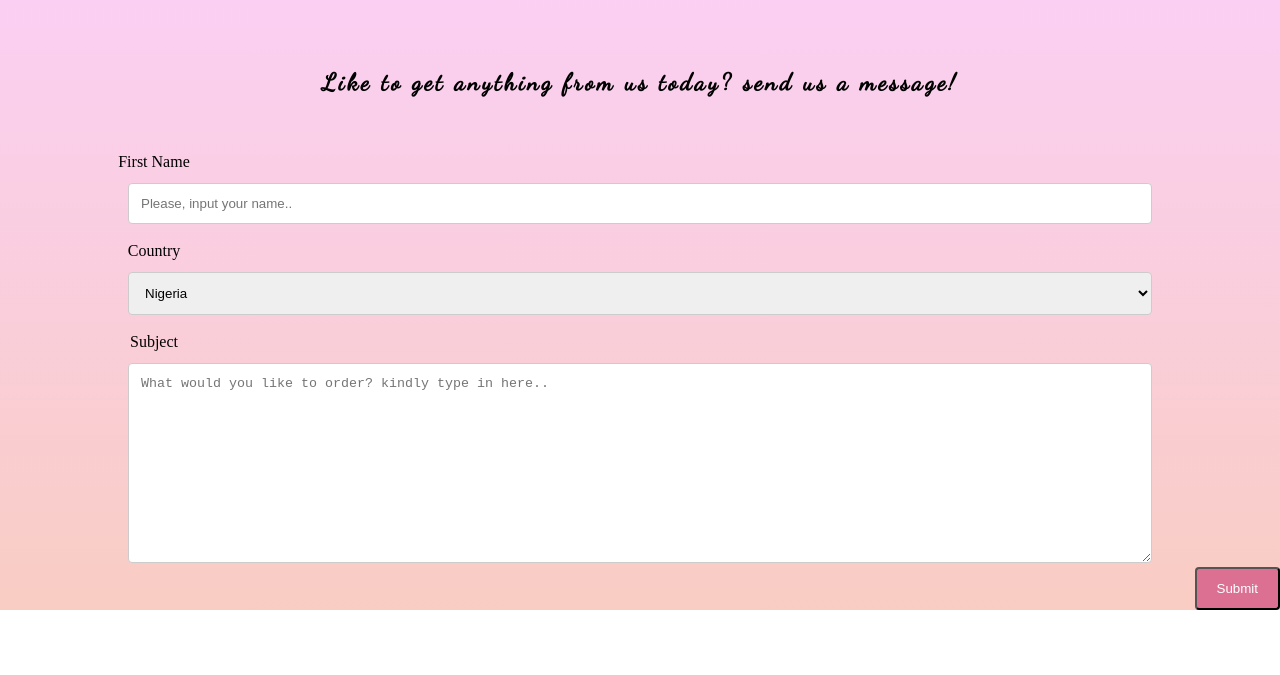
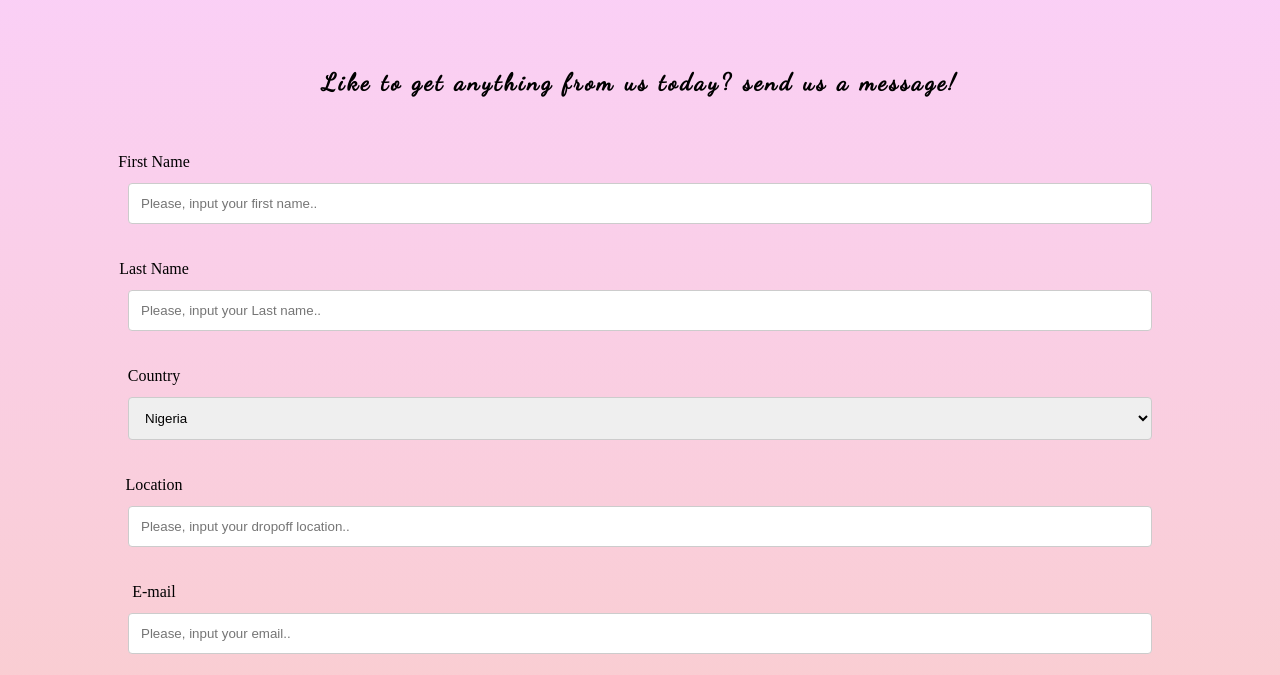
Before and after one commit to naomiconcept/Happy-Fashion, a plain HTML site: page contact.html in a window 1280 px wide. Shown: the part 109-784 px from the top of the page. Drawn offline with Linux system fonts and the light colour scheme; a web font is replaced by a local one.

Commit message:
Happy Fashion

```diff
--- a/contact.html
+++ b/contact.html
@@ -31,10 +31,24 @@
                         </div>
 
                         <div class="col-75">
-                            <input type="text" name="firstname" id="fname" placeholder="Please, input your name..">
+                            <input type="text" name="firstname" id="fname" placeholder="Please, input your first name..">
                         </div>
 
                     </div>
+                    <br>
+
+                    <div class="row">
+                        <div class="col-25">
+                            <label for="lname">Last Name</label>
+                        </div>
+
+                        <div class="col-75">
+                            <input type="text" name="lastname" id="lname" placeholder="Please, input your Last name..">
+                        </div>
+
+                    </div>
+                    <br>
+
 
                     <div class="row">
                         <div class="col-25">
@@ -59,6 +73,34 @@
                             </select>
                         </div>
                     </div>
+                    <br>
+
+
+                    <div class="row">
+                        <div class="col-25">
+                            <label for="location">Location</label>
+                        </div>
+
+                        <div class="col-75">
+                            <input type="text" name="location" id="location" placeholder="Please, input your dropoff location..">
+                        </div>
+
+                    </div>
+                    <br>
+
+
+                    <div class="row">
+                        <div class="col-25">
+                            <label for="email">E-mail</label>
+                        </div>
+
+                        <div class="col-75">
+                            <input type="text" name="email" id="email" placeholder="Please, input your email..">
+                        </div>
+
+                    </div>
+                    <br>
+
 
                     <div class="row">
                         <div class="col-25">
@@ -77,7 +119,7 @@
             </div>
 
         </div>
-
+        <a href="index.html"> back to home page</a>
     </section>
 
 </body>
```
